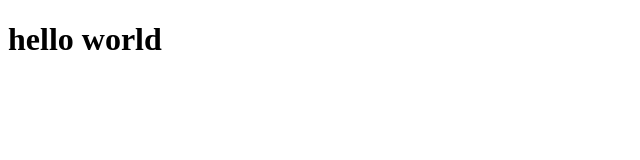
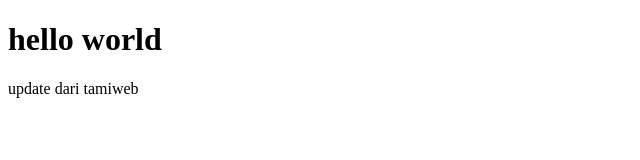
Before and after one commit to tamiweb/tamiweb.github.io, a plain HTML site: page index.html in a window 1280 px wide. Shown: the whole page, without its empty margins (0-640 px from the left). Drawn offline with Linux system fonts and the light colour scheme.

Commit message:
Update index.html

```diff
--- a/index.html
+++ b/index.html
@@ -7,5 +7,6 @@
 </head>
   <body>
     <h1>hello world</h1>
+    <p>update dari tamiweb</p>
   </body>
 </html>
```
